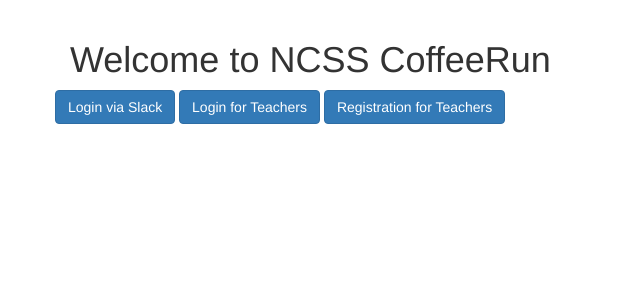
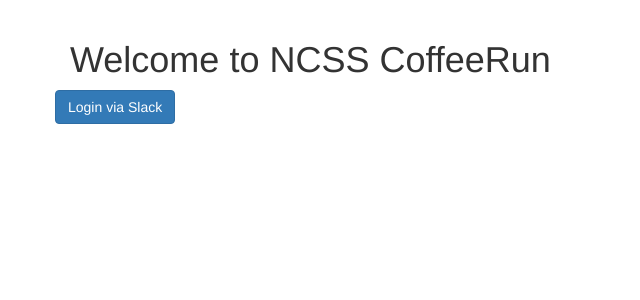
Before and after one commit to ncss/ncss-coffeerun, a Flask app: page /login/ in a window 1280 px wide. Shown: the part 51-351 px from the top of the page, without its empty margins (0-640 px from the left). Run offline with Flask 2, Linux system fonts and the light colour scheme; some libraries are stand-ins or nearby versions.

Commit message:
teacher's: Remove old teacher's login code.
We only want to support slack based logins, so remove the old code
for manually adding users (without a slack account).

```diff
--- a/application/templates/login.html
+++ b/application/templates/login.html
@@ -4,7 +4,5 @@
 <h1>Welcome to NCSS CoffeeRun</h1>
 <div class="row">
     <a class="btn btn-primary" href="/slacklogin">Login via Slack</a>
-    <a class="btn btn-primary" href="/teacher/login">Login for Teachers</a>
-    <a class="btn btn-primary" href="/teacher/register">Registration for Teachers</a>
 </div>
 {% endblock %}
```
